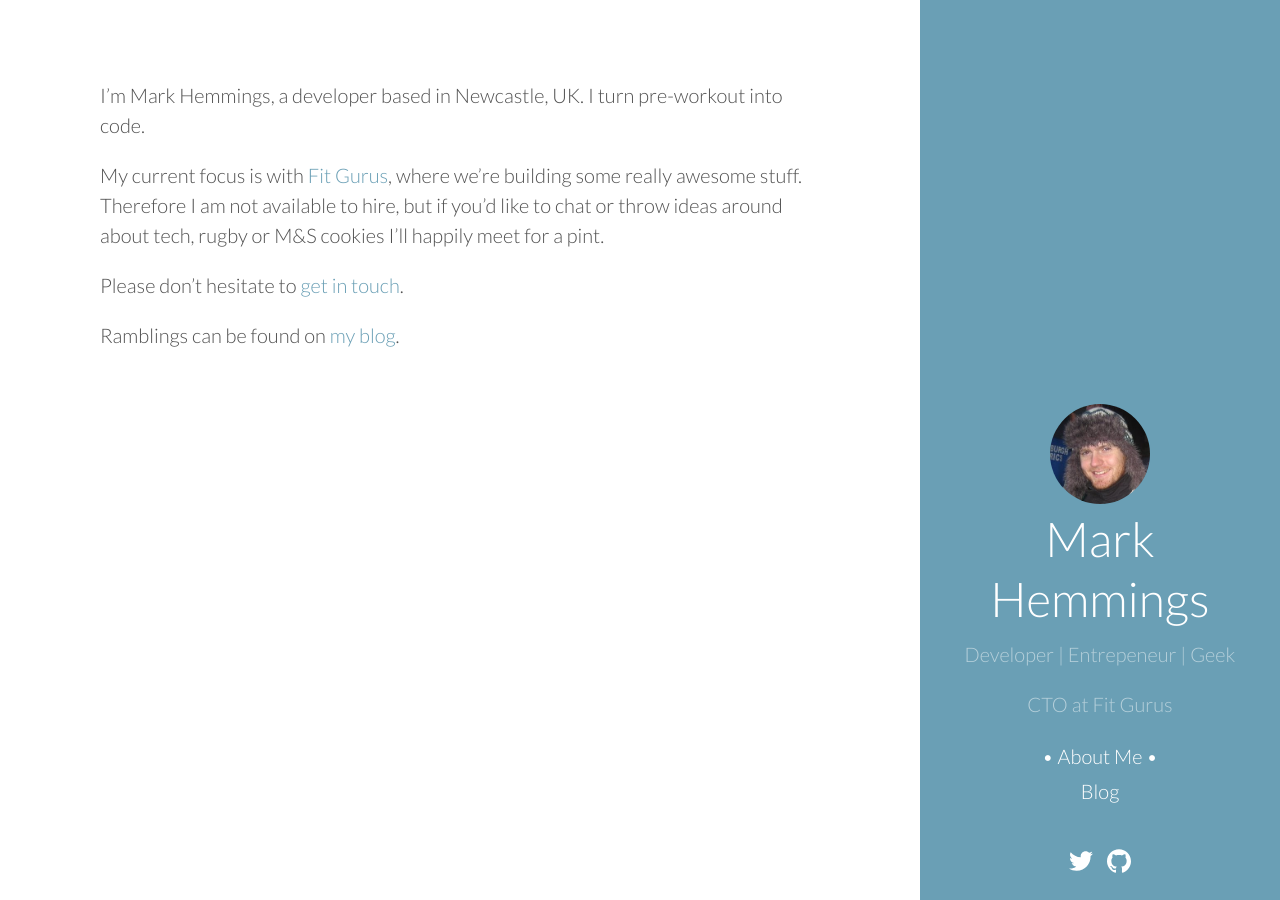
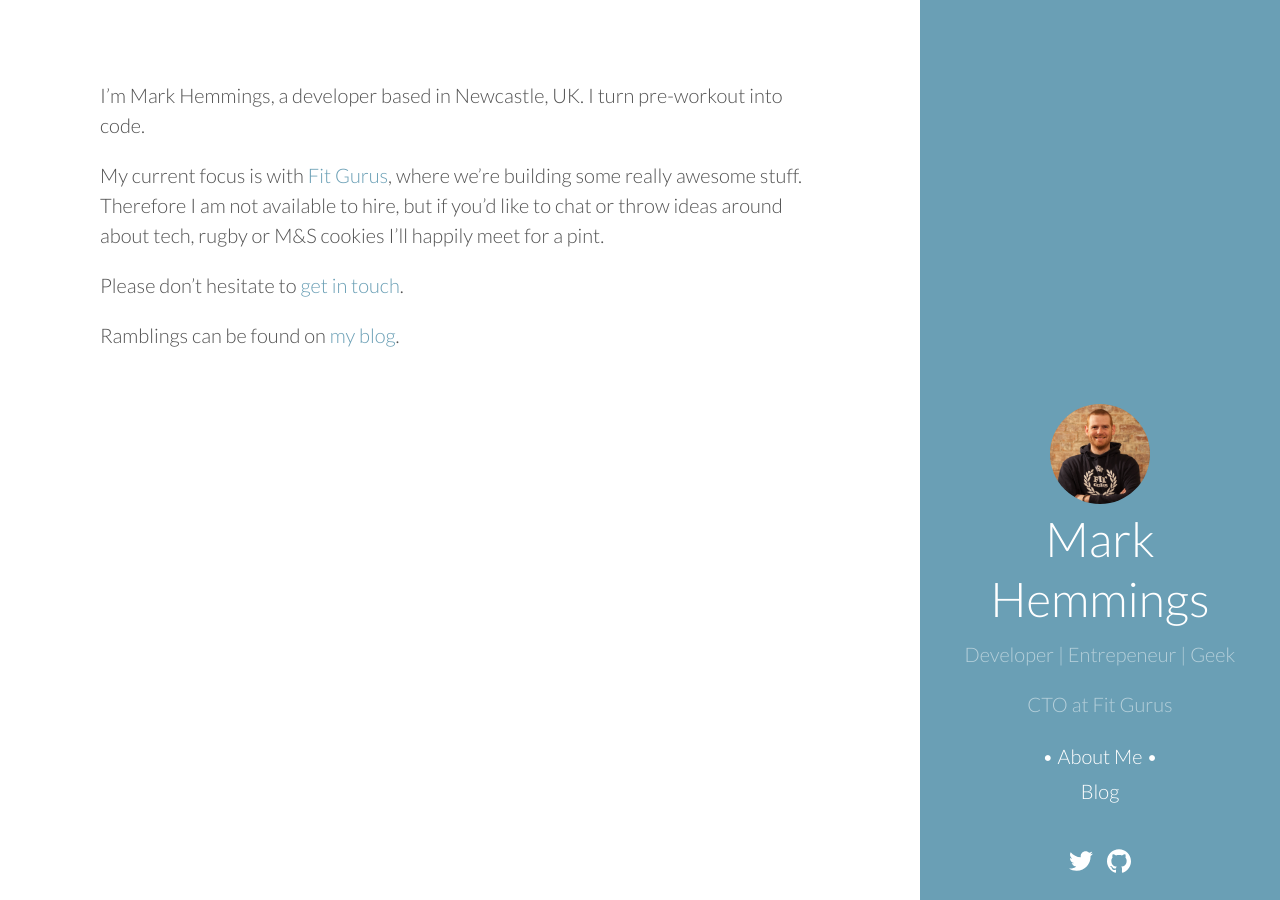
Before and after one commit to mhemmings/mhemmings.github.io, a Jekyll site: the page built from index.md, in a window 1280 px wide. Built offline with Jekyll 4.4.1, drawn with Linux system fonts in a browser that asks for light colours; the list of posts is cut into pages by our own code.

Commit message:
New avatar

```diff
--- a/_includes/sidebar.html
+++ b/_includes/sidebar.html
@@ -2,7 +2,7 @@
   <div class="container sidebar-sticky">
     <div class="sidebar-about">
       <a href="{{ site.baseurl }}/">
-        <img class="sidebar-profile" src="/public/img/profile.jpg" alt="">
+        <img class="sidebar-profile" src="/public/img/mh-profile.jpg" alt="">
         <h1>
             {{ site.title }}
         </h1>
```
Also changed, not shown: public/apple-touch-icon-precomposed.png, public/favicon.ico, public/img/mh-profile.jpg (added), public/img/profile.jpg (deleted).
